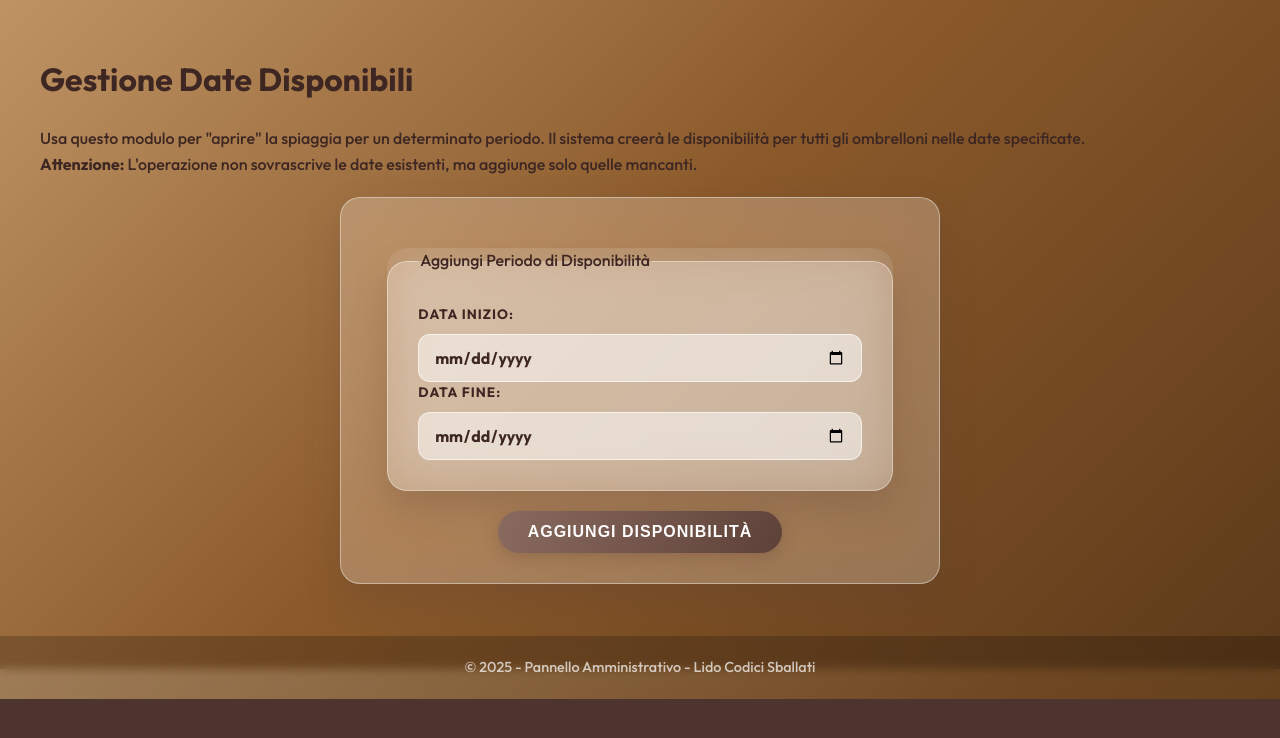
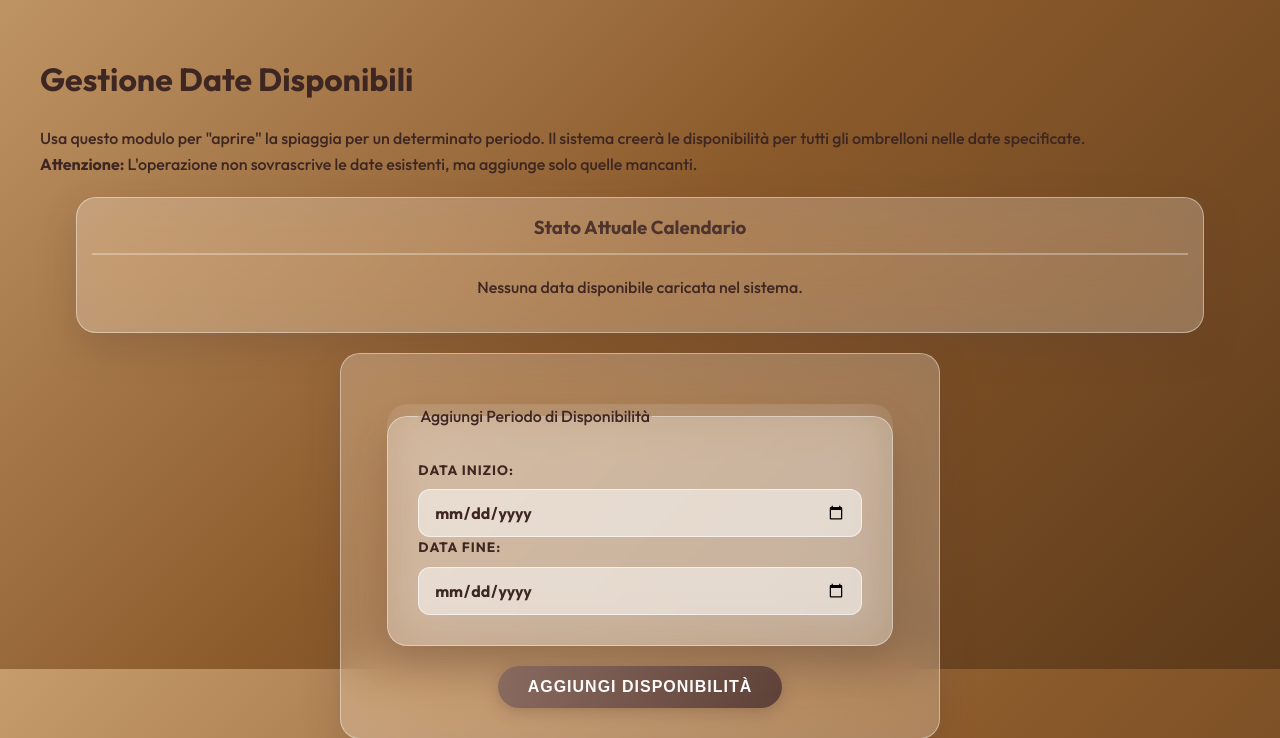
Before and after one commit to DavideDelli/ProgettoOmbrelloni, a PHP site: page /admin/gestione_date.php in a window 1280 px wide. Shown: the part 131-869 px from the top of the page. Before the commit the page ends 830 px from the top, so only its background shows below. Run offline with PHP 8.4, Linux system fonts and the light colour scheme; the visitor is signed in with stand-in values (Sample User, id 1); data that the repository does not hold is empty.

Commit message:
correzzione gestione date

```diff
--- a/admin/gestione_date.php
+++ b/admin/gestione_date.php
@@ -54,10 +54,28 @@ if ($_SERVER['REQUEST_METHOD'] === 'POST') {
         $errore = "Le date inserite non sono valide. Assicurati che la data di inizio sia precedente o uguale a quella di fine.";
     }
 }
+
+// Recupero l'ultima data disponibile per mostrarla all'utente
+$ultima_data = null;
+try {
+    $stmt_last = $pdo->query("SELECT MAX(data) FROM giornodisponibilita");
+    $ultima_data = $stmt_last->fetchColumn();
+} catch (Exception $e) {
+    // Ignora errori non critici per la visualizzazione
+}
 ?>
 
 <h1>Gestione Date Disponibili</h1>
 <p>Usa questo modulo per "aprire" la spiaggia per un determinato periodo. Il sistema creerà le disponibilità per tutti gli ombrelloni nelle date specificate.<br><strong>Attenzione:</strong> L'operazione non sovrascrive le date esistenti, ma aggiunge solo quelle mancanti.</p>
+
+<div class="glass-panel" style="text-align: center; margin-bottom: 20px; padding: 15px;">
+    <h3 style="margin-top: 0;">Stato Attuale Calendario</h3>
+    <?php if ($ultima_data): ?>
+        <p style="font-size: 1.1em;">Le disponibilità sono attualmente caricate fino al: <strong style="color: #fff; background: rgba(0,0,0,0.2); padding: 2px 8px; border-radius: 4px;"><?= date("d/m/Y", strtotime($ultima_data)) ?></strong></p>
+    <?php else: ?>
+        <p>Nessuna data disponibile caricata nel sistema.</p>
+    <?php endif; ?>
+</div>
 
 <?php if ($messaggio): ?><div class="messaggio successo glass-panel"><p><?= htmlspecialchars($messaggio) ?></p></div><?php endif; ?>
 <?php if ($errore): ?><div class="messaggio errore glass-panel"><p><?= htmlspecialchars($errore) ?></p></div><?php endif; ?>
```
